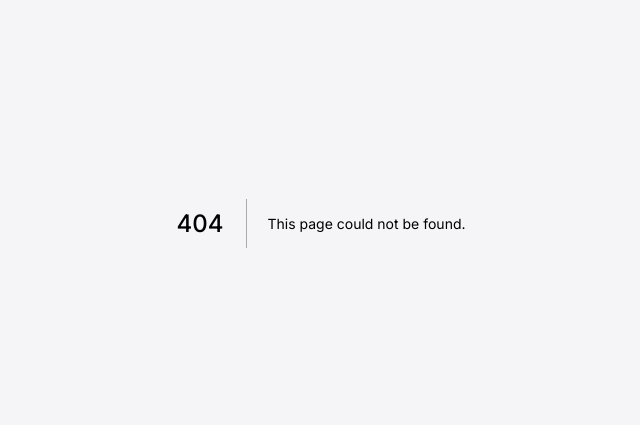
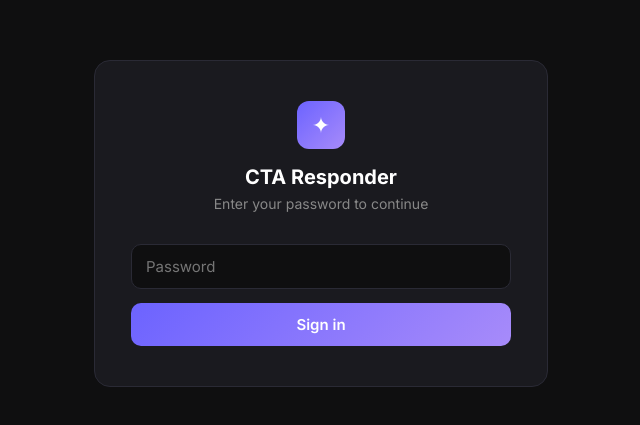
Before and after one commit to Cairnfutures/super-cta-responder, a Next.js app: page /login in a window 1280 px wide. Before the commit this address had no page. Shown: the part 177-602 px from the top of the page, without its empty margins (319-959 px from the left). Built offline with nearby package versions, Linux system fonts and the light colour scheme.

Commit message:
Add password protection

```diff
--- /dev/null
+++ b/app/api/login/route.ts
@@ -0,0 +1,14 @@
+import { NextRequest, NextResponse } from 'next/server'
+
+export async function POST(req: NextRequest) {
+  const { password } = await req.json()
+  if (password !== process.env.APP_PASSWORD) {
+    return NextResponse.json({ error: 'Incorrect password' }, { status: 401 })
+  }
+  const res = NextResponse.json({ success: true })
+  res.cookies.set('cta_session', process.env.SESSION_SECRET!, {
+    httpOnly: true, secure: true, sameSite: 'lax',
+    maxAge: 60 * 60 * 24 * 30, path: '/',
+  })
+  return res
+}
--- /dev/null
+++ b/app/login/page.tsx
@@ -0,0 +1,49 @@
+'use client'
+import { useState, FormEvent, Suspense } from 'react'
+import { useRouter, useSearchParams } from 'next/navigation'
+
+function LoginForm() {
+  const [password, setPassword] = useState('')
+  const [error, setError] = useState('')
+  const [loading, setLoading] = useState(false)
+  const router = useRouter()
+  const params = useSearchParams()
+  const from = params.get('from') || '/respond'
+
+  async function handleSubmit(e: FormEvent) {
+    e.preventDefault()
+    setLoading(true); setError('')
+    const res = await fetch('/api/login', {
+      method: 'POST',
+      headers: { 'Content-Type': 'application/json' },
+      body: JSON.stringify({ password }),
+    })
+    if (!res.ok) { setError('Incorrect password'); setLoading(false); return }
+    router.push(from)
+  }
+
+  return (
+    <div style={{ minHeight: '100vh', display: 'flex', alignItems: 'center', justifyContent: 'center', background: '#0f0f10', fontFamily: 'system-ui, sans-serif' }}>
+      <div style={{ background: '#1a1a1f', border: '1px solid #2a2a35', borderRadius: 16, padding: '40px 36px', width: '100%', maxWidth: 380 }}>
+        <div style={{ textAlign: 'center', marginBottom: 32 }}>
+          <div style={{ width: 48, height: 48, borderRadius: 12, margin: '0 auto 16px', background: 'linear-gradient(135deg,#6c63ff,#a78bfa)', display: 'flex', alignItems: 'center', justifyContent: 'center', fontSize: 22, color: '#fff' }}>✦</div>
+          <h1 style={{ color: '#fff', fontSize: 20, fontWeight: 700, margin: '0 0 6px' }}>CTA Responder</h1>
+          <p style={{ color: '#888', fontSize: 14, margin: 0 }}>Enter your password to continue</p>
+        </div>
+        <form onSubmit={handleSubmit} style={{ display: 'flex', flexDirection: 'column', gap: 14 }}>
+          <input type="password" value={password} onChange={e => setPassword(e.target.value)} placeholder="Password" required autoFocus
+            style={{ width: '100%', padding: '12px 14px', background: '#0f0f10', border: `1px solid ${error ? '#ef4444' : '#2a2a35'}`, borderRadius: 10, color: '#fff', fontSize: 15, outline: 'none', boxSizing: 'border-box' }} />
+          {error && <p style={{ color: '#ef4444', fontSize: 13, margin: 0 }}>{error}</p>}
+          <button type="submit" disabled={loading}
+            style={{ width: '100%', padding: '12px 0', background: loading ? '#4a4a6a' : 'linear-gradient(135deg,#6c63ff,#a78bfa)', color: '#fff', border: 'none', borderRadius: 10, fontSize: 15, fontWeight: 600, cursor: loading ? 'not-allowed' : 'pointer' }}>
+            {loading ? 'Signing in…' : 'Sign in'}
+          </button>
+        </form>
+      </div>
+    </div>
+  )
+}
+
+export default function LoginPage() {
+  return <Suspense><LoginForm /></Suspense>
+}
```
Also changed, not shown: middleware.ts (added, +26 -0 lines), 1 other file (tests, documents, lock files or other folders).
